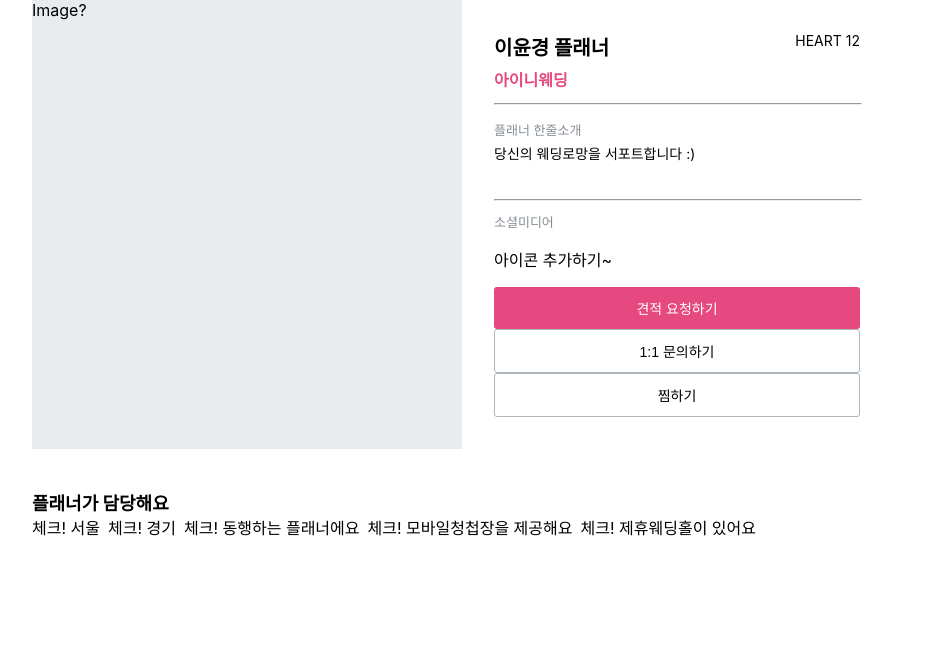
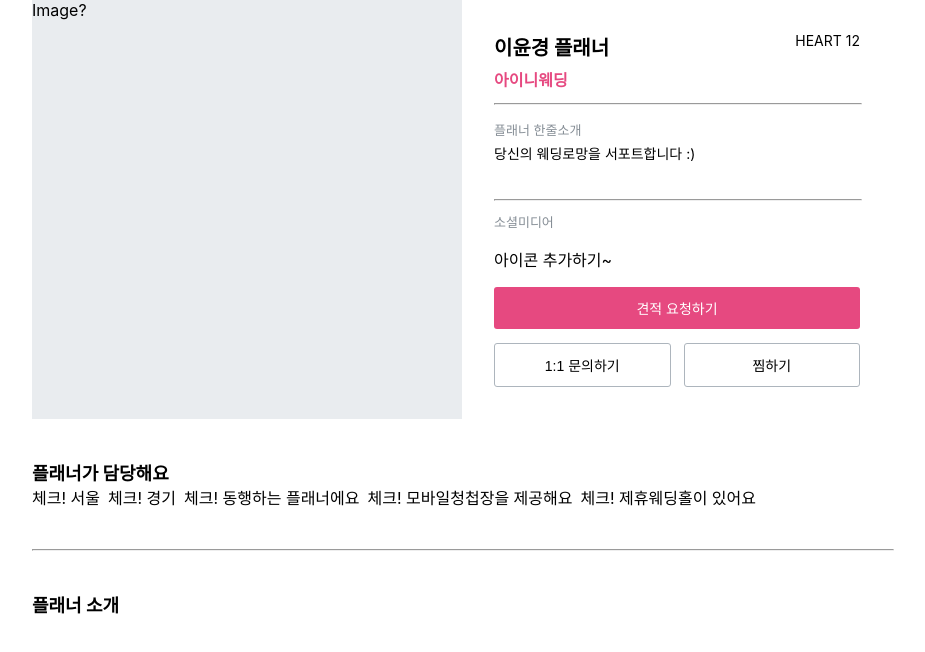
Before and after one commit to Nexters/peach-planner-front, a React (Create React App) app: page /detail in a window 1280 px wide. Shown: the top 652 px of the page, without its empty margins (178-1103 px from the left). Built offline with nearby package versions, Linux system fonts and the light colour scheme.

Commit message:
[#12] 1:1 문의하기, 찜하기 버튼 수정

```diff
--- a/src/page/PlannerDetail/Detail.jsx
+++ b/src/page/PlannerDetail/Detail.jsx
@@ -1,16 +1,18 @@
 import React from 'react';
-import * as $ from './DetailView';
+import HorizontalLine from '../../component/HorizontalLine';
+import * as $ from './view/DetailView';
 
 const Detail = () => {
   const DETAIL_LIST = ['서울', '경기', '동행하는 플래너에요', '모바일청첩장을 제공해요', '제휴웨딩홀이 있어요'];
 
   return (
-    <div>
+    <>
       <$.NewTitle>플래너가 담당해요</$.NewTitle>
       {DETAIL_LIST.map((detail) => (
         <$.DetailItem>체크! {detail}</$.DetailItem>
       ))}
-    </div>
+      <HorizontalLine top={40} bottom={40} />
+    </>
   );
 };
 
--- a/src/page/PlannerDetail/PlannerDetail.jsx
+++ b/src/page/PlannerDetail/PlannerDetail.jsx
@@ -1,6 +1,7 @@
 import React from 'react';
 import styled from 'styled-components';
 import Detail from './Detail';
+import PlannerInfo from './PlannerInfo';
 import Summary from './Summary';
 
 const PlannerDetail = () => {
@@ -8,6 +9,7 @@ const PlannerDetail = () => {
     <Container>
       <Summary />
       <Detail />
+      <PlannerInfo />
     </Container>
   );
 };
--- /dev/null
+++ b/src/page/PlannerDetail/PlannerInfo.jsx
@@ -0,0 +1,12 @@
+import React from 'react';
+import BoldTitle from '../../component/BoldTitle';
+
+const PlannerInfo = () => {
+  return (
+    <>
+      <BoldTitle>플래너 소개</BoldTitle>
+    </>
+  );
+};
+
+export default PlannerInfo;
--- a/src/page/PlannerDetail/Summary.jsx
+++ b/src/page/PlannerDetail/Summary.jsx
@@ -1,5 +1,5 @@
 import React from 'react';
-import * as $ from './SummaryView';
+import * as $ from './view/SummaryView';
 import BoldTitle from '../../component/BoldTitle';
 import HorizontalLine from '../../component/HorizontalLine';
 import PButton from '../../component/PButton';
@@ -30,8 +30,10 @@ const Summary = () => {
           <p>아이콘 추가하기~ </p>
 
           <PButton color="pink">견적 요청하기</PButton>
-          <PButton>1:1 문의하기</PButton>
-          <PButton>찜하기</PButton>
+          <$.ButtonContainer>
+            <PButton>1:1 문의하기</PButton>
+            <PButton>찜하기</PButton>
+          </$.ButtonContainer>
         </$.InnerContainer>
       </$.InformationContainer>
     </$.Container>
--- a/src/page/PlannerDetail/DetailView.js
+++ b/src/page/PlannerDetail/view/DetailView.js
@@ -1,4 +1,4 @@
-import BoldTitle from '../../component/BoldTitle';
+import BoldTitle from '../../../component/BoldTitle';
 import styled from 'styled-components';
 
 export const NewTitle = styled(BoldTitle)`
--- a/src/page/PlannerDetail/SummaryView.js
+++ b/src/page/PlannerDetail/view/SummaryView.js
@@ -1,4 +1,5 @@
 import styled from 'styled-components';
+import PButton from '../../../component/PButton';
 
 export const Container = styled.div`
   display: flex;
@@ -43,3 +44,12 @@ export const BoldGray = styled.div`
 export const OneLine = styled.div`
   font-size: 14px;
 `;
+
+export const ButtonContainer = styled.div`
+  margin-top: 13.5px;
+  display: flex;
+
+  button + button {
+    margin-left: 13px;
+  }
+`;
```
Also changed, not shown: src/page/PlannerDetail/view/PlannerView.js (added).
